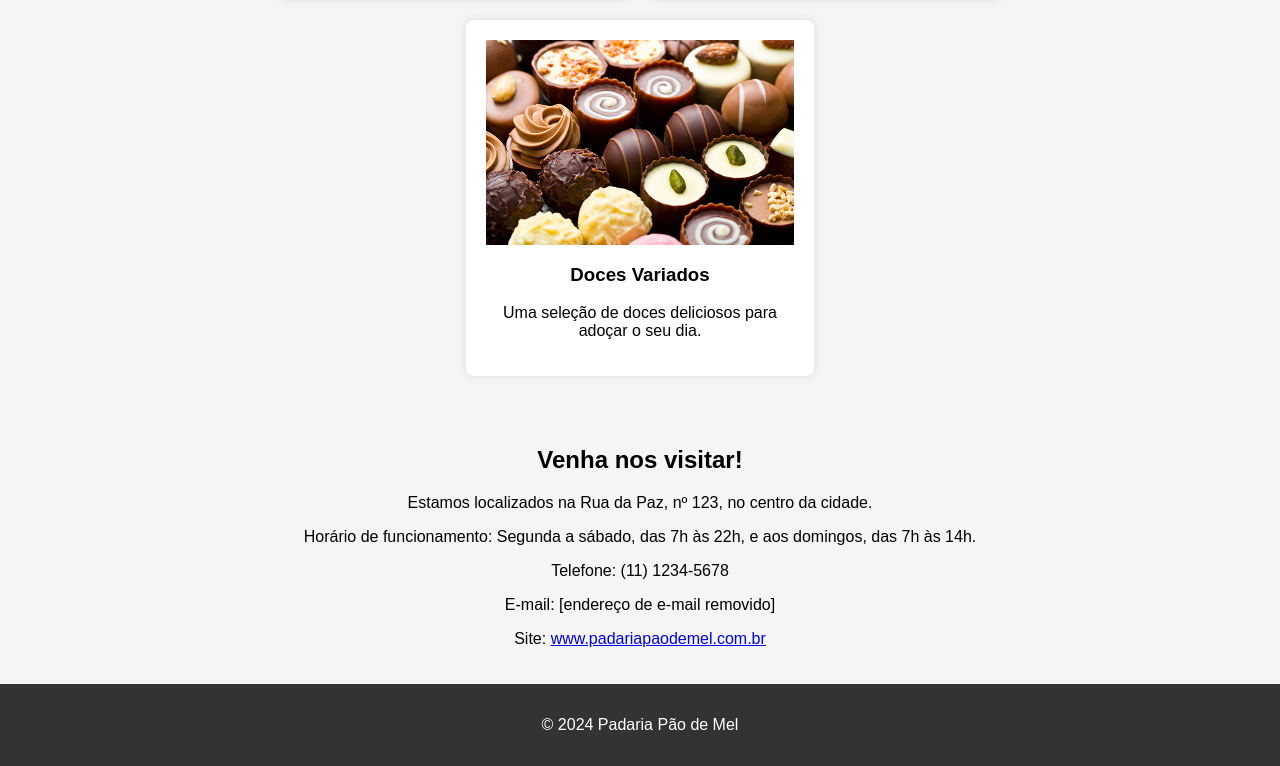
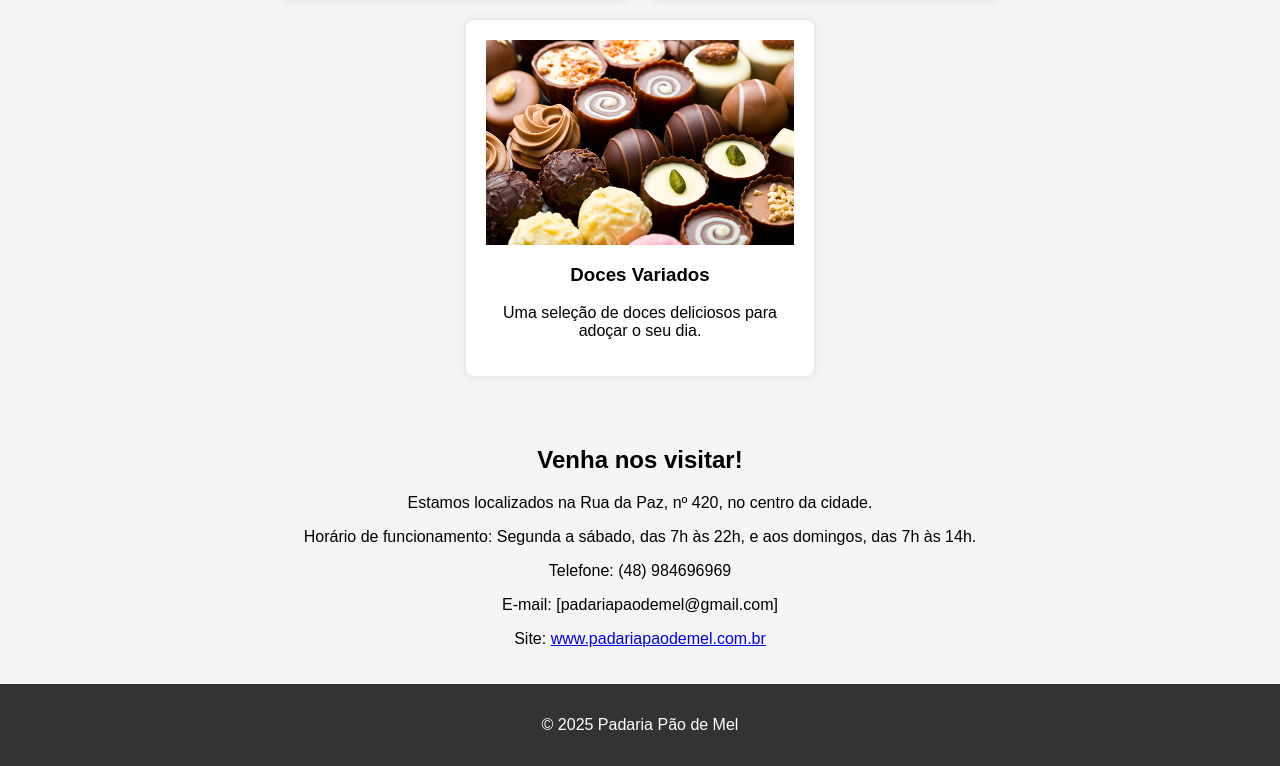
Before and after one commit to LuizFelipe255/padaria, a plain HTML site: page index.html in a window 1280 px wide. Shown: the part 827-1593 px from the top of the page. Drawn offline with Linux system fonts and the light colour scheme; files whose address does not match are found by name.

Commit message:
Update index.html

```diff
--- a/index.html
+++ b/index.html
@@ -84,15 +84,15 @@
 
     <section class="container">
         <h2>Venha nos visitar!</h2>
-        <p>Estamos localizados na Rua da Paz, nº 123, no centro da cidade.</p>
+        <p>Estamos localizados na Rua da Paz, nº 420, no centro da cidade.</p>
         <p>Horário de funcionamento: Segunda a sábado, das 7h às 22h, e aos domingos, das 7h às 14h.</p>
-        <p>Telefone: (11) 1234-5678</p>
-        <p>E-mail: [endereço de e-mail removido]</p>
+        <p>Telefone: (48) 984696969</p>
+        <p>E-mail: [padariapaodemel@gmail.com]</p>
         <p>Site: <a href="https://www.padariapaodemel.com.br">www.padariapaodemel.com.br</a></p>
     </section>
 
     <footer>
-        <p>&copy; 2024 Padaria Pão de Mel</p>
+        <p>&copy; 2025 Padaria Pão de Mel</p>
     </footer>
 
 </body>
```
